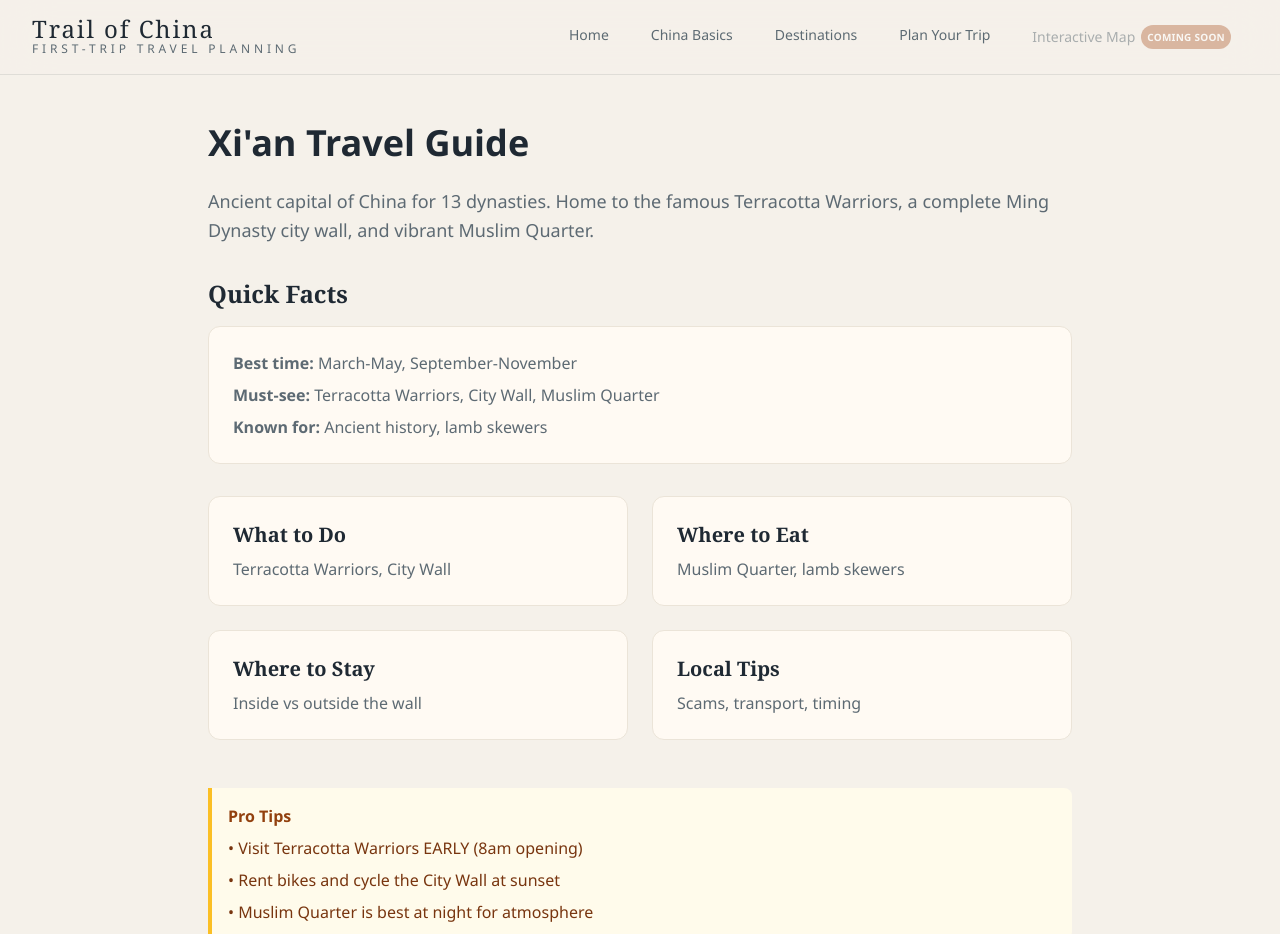
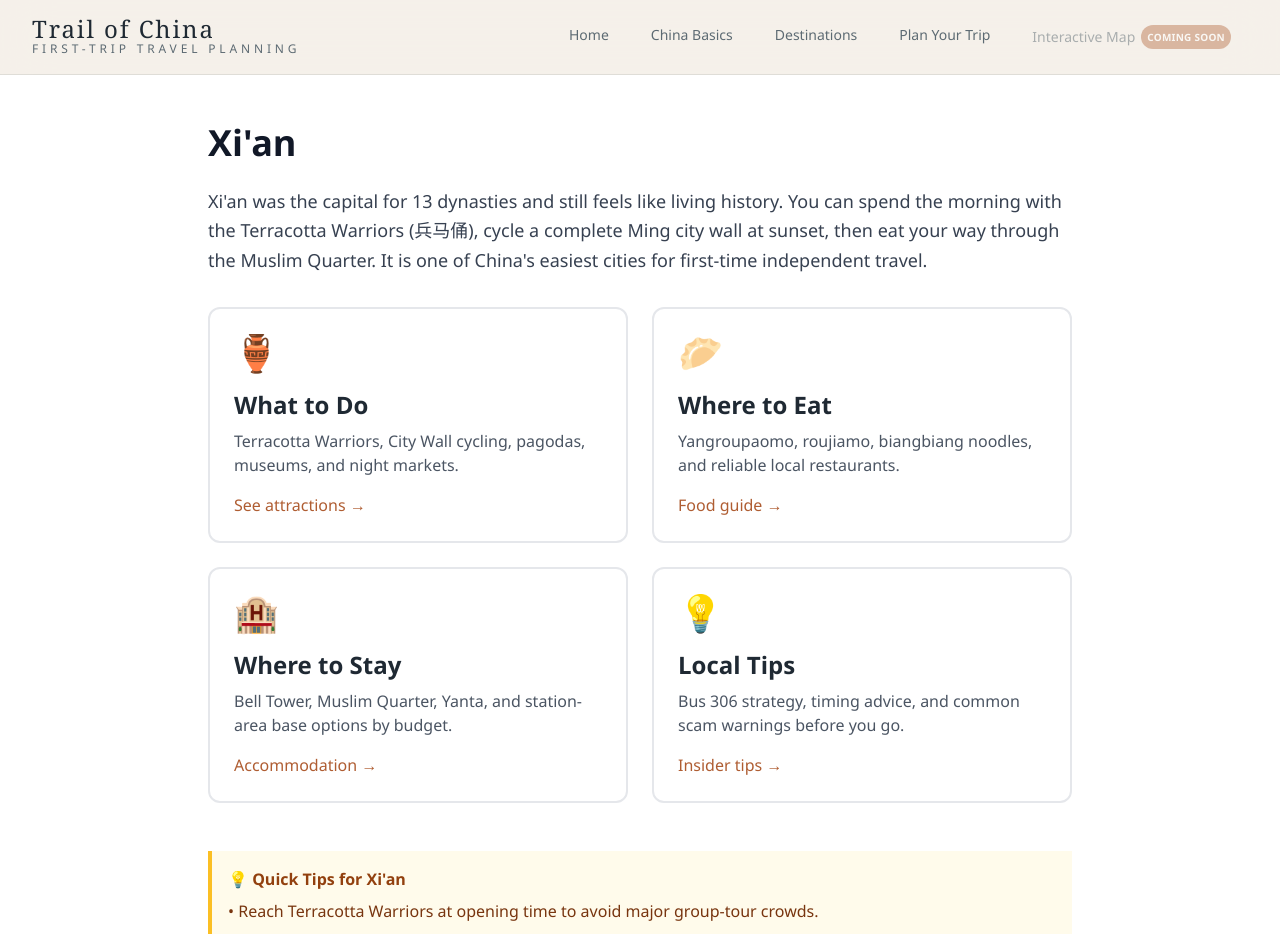
Before and after one commit to thecubestorm-arch/trailofchina, a Next.js app: page /destinations/xian in a window 1280 px wide. Shown: the top 934 px of the page. Built offline with nearby package versions, Linux system fonts and the light colour scheme.

Commit message:
Upgrade Xi'an hub page to Shanghai quality

```diff
--- a/app/destinations/xian/page.tsx
+++ b/app/destinations/xian/page.tsx
@@ -1,56 +1,71 @@
 import { Metadata } from 'next';
+import Link from 'next/link';
 
 export const metadata: Metadata = {
   title: "Xi'an Travel Guide | Trail of China",
-  description: "Terracotta Warriors, ancient history, and the Muslim Quarter. Complete Xi'an travel guide.",
+  description:
+    "Plan a complete Xi'an trip with this city guide covering Terracotta Warriors, food streets, best neighborhoods, and practical local tips for first-time visitors.",
 };
 
 export default function XianPage() {
   return (
-    <div className="min-h-screen" style={{backgroundColor: '#f5f1ea'}}>
+    <div className="min-h-screen bg-white">
       <main className="max-w-4xl mx-auto px-4 py-12">
-        <h1 className="text-4xl font-bold mb-6 text-[#1f2933]">Xi'an Travel Guide</h1>
+        <h1 className="text-4xl font-bold mb-6 text-gray-900">Xi&apos;an</h1>
 
         <section className="mb-8">
-          <p className="text-lg text-[#5d6a73] leading-relaxed">
-            Ancient capital of China for 13 dynasties. Home to the famous Terracotta Warriors,
-            a complete Ming Dynasty city wall, and vibrant Muslim Quarter.
+          <p className="text-lg text-gray-700 leading-relaxed">
+            Xi&apos;an was the capital for 13 dynasties and still feels like living history. You can spend the morning with the
+            Terracotta Warriors (兵马俑), cycle a complete Ming city wall at sunset, then eat your way through the Muslim Quarter.
+            It is one of China&apos;s easiest cities for first-time independent travel.
           </p>
         </section>
 
-        <section className="mb-8">
-          <h2 className="text-2xl font-serif font-semibold mb-4 text-[#1f2933]">Quick Facts</h2>
-          <div className="bg-[#fffaf3] rounded-xl p-6 border border-[#ebe4d8]">
-            <ul className="space-y-2 text-[#5d6a73]">
-              <li><strong>Best time:</strong> March-May, September-November</li>
-              <li><strong>Must-see:</strong> Terracotta Warriors, City Wall, Muslim Quarter</li>
-              <li><strong>Known for:</strong> Ancient history, lamb skewers</li>
-            </ul>
-          </div>
-        </section>
+        <div className="grid md:grid-cols-2 gap-6 mb-12">
+          <Link href="/destinations/xian/what-to-do" className="block">
+            <div className="border-2 border-gray-200 rounded-xl p-6 hover:border-[var(--accent)] hover:shadow-lg transition-all h-full">
+              <div className="text-4xl mb-4">🏺</div>
+              <h2 className="text-2xl font-semibold mb-2">What to Do</h2>
+              <p className="text-gray-600">Terracotta Warriors, City Wall cycling, pagodas, museums, and night markets.</p>
+              <span className="text-[var(--accent)] font-medium mt-4 inline-block">See attractions →</span>
+            </div>
+          </Link>
 
-        <section className="grid grid-cols-1 md:grid-cols-2 gap-6 mb-12">
-          {[
-            {title: 'What to Do', desc: 'Terracotta Warriors, City Wall', href: '/destinations/xian/what-to-do'},
-            {title: 'Where to Eat', desc: 'Muslim Quarter, lamb skewers', href: '/destinations/xian/where-to-eat'},
-            {title: 'Where to Stay', desc: 'Inside vs outside the wall', href: '/destinations/xian/where-to-stay'},
-            {title: 'Local Tips', desc: 'Scams, transport, timing', href: '/destinations/xian/local-tips'},
-          ].map((card) => (
-            <a key={card.href} href={card.href} className="block group">
-              <div className="bg-[#fffaf3] rounded-xl p-6 border border-[#ebe4d8] hover:shadow-lg hover:-translate-y-1 transition-all h-full">
-                <h3 className="text-xl font-serif font-semibold text-[#1f2933] mb-2">{card.title}</h3>
-                <p className="text-[#5d6a73]">{card.desc}</p>
-              </div>
-            </a>
-          ))}
-        </section>
+          <Link href="/destinations/xian/where-to-eat" className="block">
+            <div className="border-2 border-gray-200 rounded-xl p-6 hover:border-[var(--accent)] hover:shadow-lg transition-all h-full">
+              <div className="text-4xl mb-4">🥟</div>
+              <h2 className="text-2xl font-semibold mb-2">Where to Eat</h2>
+              <p className="text-gray-600">Yangroupaomo, roujiamo, biangbiang noodles, and reliable local restaurants.</p>
+              <span className="text-[var(--accent)] font-medium mt-4 inline-block">Food guide →</span>
+            </div>
+          </Link>
 
-        <div className="bg-amber-50 border-l-4 border-amber-400 p-4 rounded-r-lg">
-          <h3 className="font-semibold text-amber-800 mb-2">Pro Tips</h3>
+          <Link href="/destinations/xian/where-to-stay" className="block">
+            <div className="border-2 border-gray-200 rounded-xl p-6 hover:border-[var(--accent)] hover:shadow-lg transition-all h-full">
+              <div className="text-4xl mb-4">🏨</div>
+              <h2 className="text-2xl font-semibold mb-2">Where to Stay</h2>
+              <p className="text-gray-600">Bell Tower, Muslim Quarter, Yanta, and station-area base options by budget.</p>
+              <span className="text-[var(--accent)] font-medium mt-4 inline-block">Accommodation →</span>
+            </div>
+          </Link>
+
+          <Link href="/destinations/xian/local-tips" className="block">
+            <div className="border-2 border-gray-200 rounded-xl p-6 hover:border-[var(--accent)] hover:shadow-lg transition-all h-full">
+              <div className="text-4xl mb-4">💡</div>
+              <h2 className="text-2xl font-semibold mb-2">Local Tips</h2>
+              <p className="text-gray-600">Bus 306 strategy, timing advice, and common scam warnings before you go.</p>
+              <span className="text-[var(--accent)] font-medium mt-4 inline-block">Insider tips →</span>
+            </div>
+          </Link>
+        </div>
+
+        <div className="bg-amber-50 border-l-4 border-amber-400 p-4 mb-8">
+          <h3 className="font-semibold text-amber-800 mb-2">💡 Quick Tips for Xi&apos;an</h3>
           <ul className="text-amber-900 space-y-2">
-            <li>• Visit Terracotta Warriors EARLY (8am opening)</li>
-            <li>• Rent bikes and cycle the City Wall at sunset</li>
-            <li>• Muslim Quarter is best at night for atmosphere</li>
+            <li>• Reach Terracotta Warriors at opening time to avoid major group-tour crowds.</li>
+            <li>• The City Wall is a full 14 km loop, so carry water if biking in summer.</li>
+            <li>• Muslim Quarter is busiest after dark; go hungry and bring cash for small stalls.</li>
+            <li>• Pair this page with the detailed <Link href="/destinations/xian/what-to-do" className="underline">What to Do guide</Link> to plan your route efficiently.</li>
           </ul>
         </div>
       </main>
```
